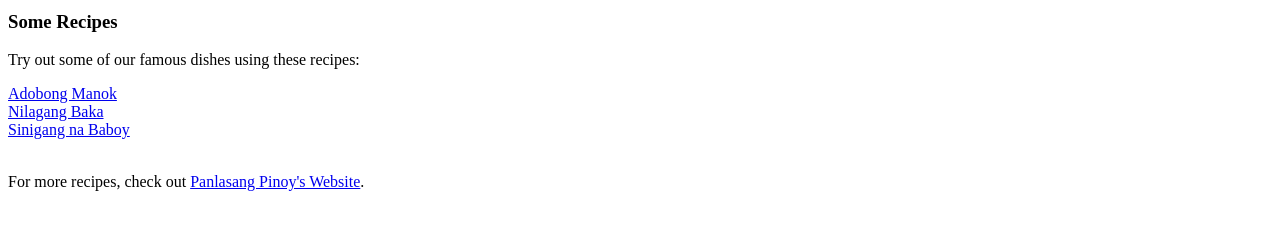
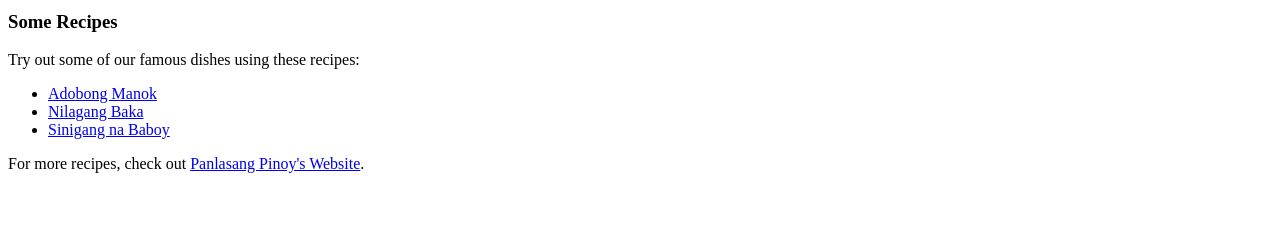
Before and after one commit to mdgarciaxx/odin-recipes, a plain HTML site: page index.html in a window 1280 px wide. Shown: the part 446-676 px from the top of the page. Drawn offline with Linux system fonts and the light colour scheme.

Commit message:
Placed the recipe list in an unordered list.

```diff
--- a/index.html
+++ b/index.html
@@ -14,9 +14,12 @@
     <hr>
     <h3>Some Recipes</h3>
     <p>Try out some of our famous dishes using these recipes:</p>
-    <a href="./recipes/adobo.html">Adobong Manok</a><br>
-    <a href="./recipes/nilaga.html">Nilagang Baka</a><br>
-    <a href="./recipes/sinigang.html">Sinigang na Baboy</a><br><br>
+    <ul>
+        <li><a href="./recipes/adobo.html">Adobong Manok</a></li>
+        <li><a href="./recipes/nilaga.html">Nilagang Baka</a></li>
+        <li><a href="./recipes/sinigang.html">Sinigang na Baboy</a></li>
+    </ul>
+
     <p>For more recipes, check out <a href="https://www.panlasangpinoy.com" target="_blank">Panlasang Pinoy's Website</a>.</p>
 
 </body>
```
